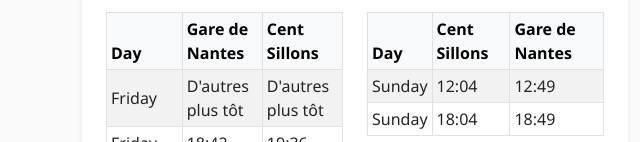
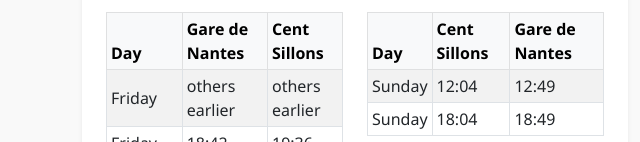
Before and after one commit to alexbizeu/website, a plain HTML site: page en/transport.html in a window 1280 px wide. Shown: the part 810-952 px from the top of the page, 0-640 px from the left. Drawn offline with nearby package versions, Linux system fonts and the light colour scheme; grey boxes are pictures that could not be loaded.

Commit message:
Update transport.html

```diff
--- a/en/transport.html
+++ b/en/transport.html
@@ -85,8 +85,8 @@
                 <tbody>
                     <tr>
                         <td>Friday</td>
-                        <td>D'autres plus tôt</td>
-                        <td>D'autres plus tôt</td>
+                        <td>others earlier</td>
+                        <td>others earlier</td>
                     </tr>
                     <tr>
                         <td>Friday</td>
```
